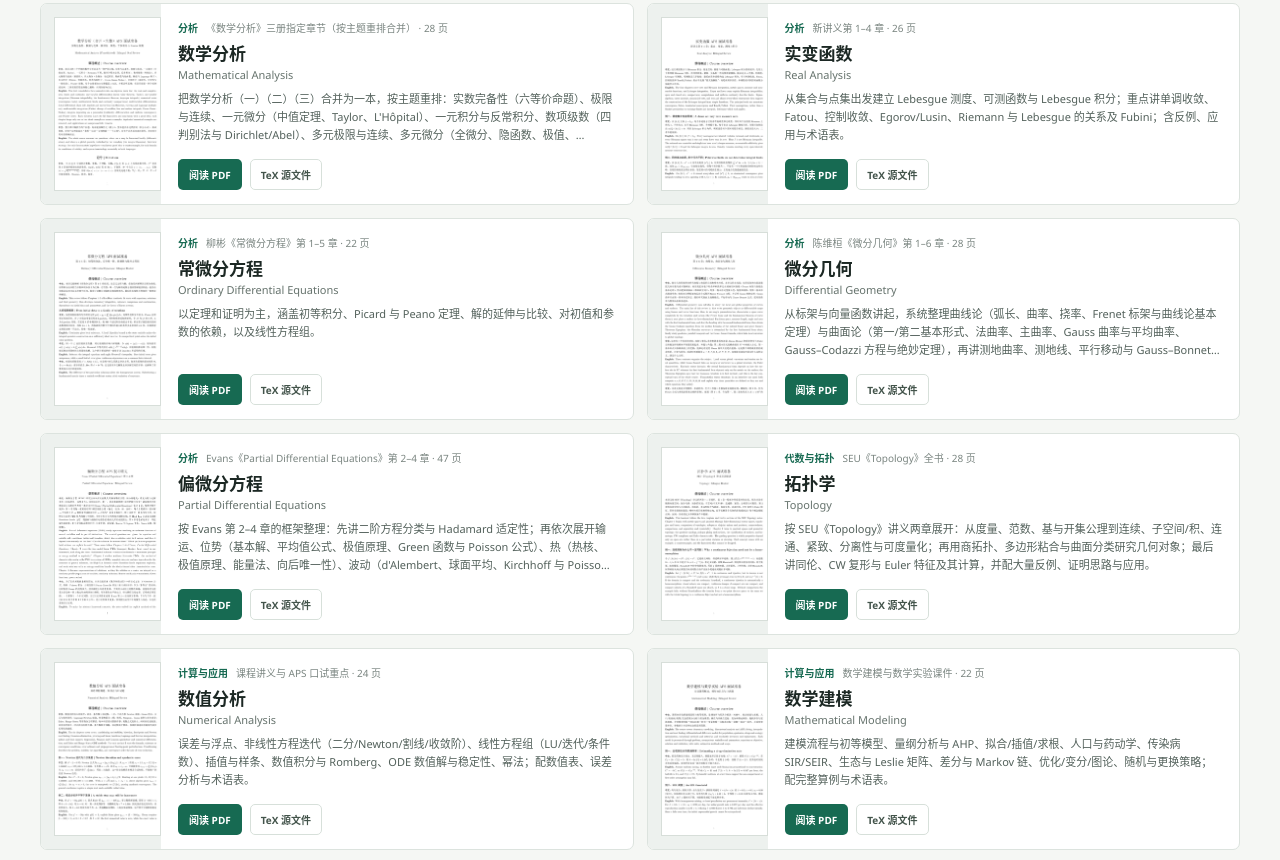
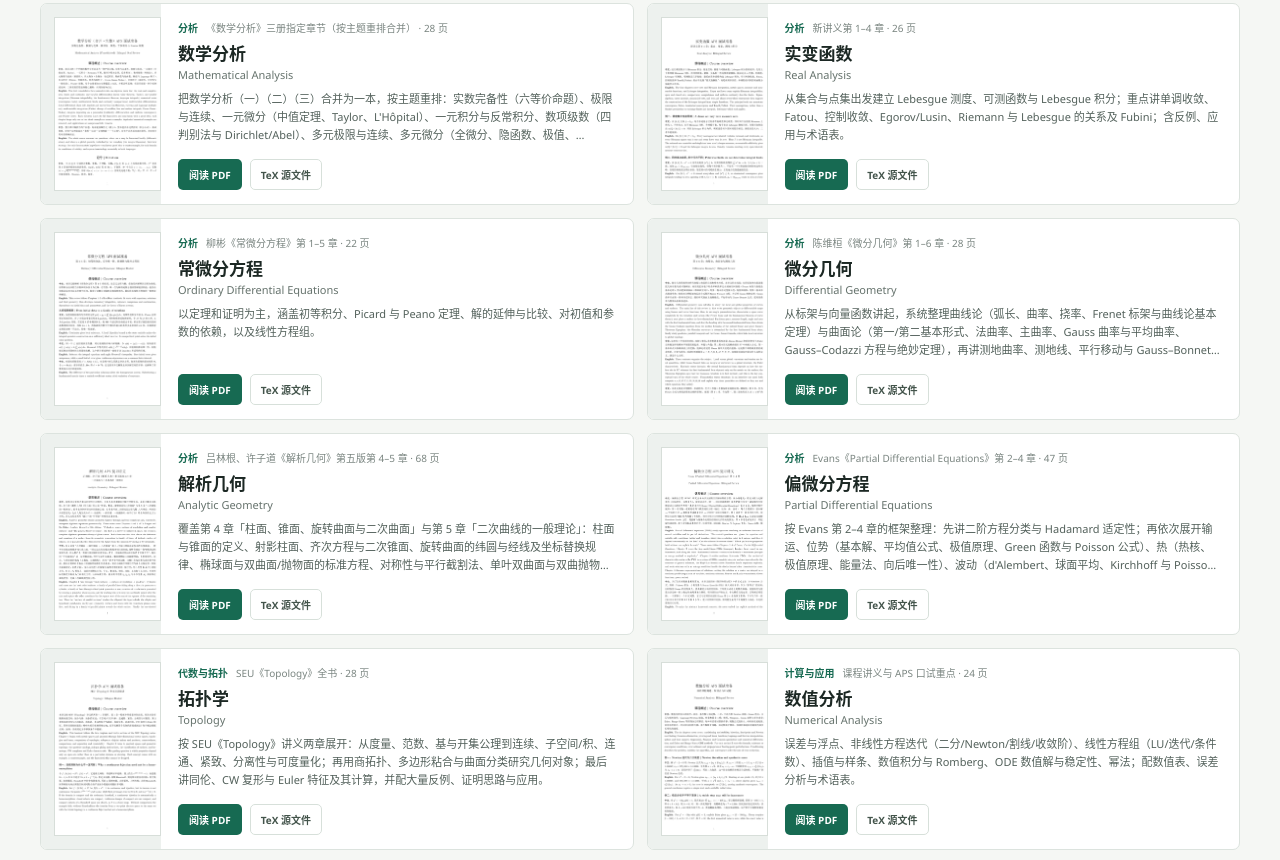
Before and after one commit to SEU-Prime/aps-math-library, a plain HTML site: page index.html in a window 1280 px wide. Shown: the part 847-1707 px from the top of the page. Drawn offline with Linux system fonts and the light colour scheme.

Commit message:
Add analytic geometry booklet (Ch.4-5, 68 pages); register merged HA/MA books

```diff
--- a/courses.json
+++ b/courses.json
@@ -110,6 +110,20 @@
     "tex": "materials/differential-geometry/source.tex",
     "cover": "materials/differential-geometry/cover.png",
     "keywords": "微分几何 曲线 弧长 曲率 挠率 Frenet 标架 Frenet 公式 第一基本形式 第二基本形式 法曲率 Weingarten 映射 主曲率 Gauss 曲率 平均曲率 Gauss-Codazzi 方程 绝妙定理 测地线 平行移动 Gauss-Bonnet"
+  },
+  {
+    "id": "analytic-geometry",
+    "title": "解析几何",
+    "subtitle": "Analytic Geometry",
+    "group": "analysis",
+    "groupLabel": "分析",
+    "scope": "吕林根、许子道《解析几何》第五版第 4–5 章",
+    "pages": 68,
+    "summary": "覆盖第 4 章「柱面、锥面、旋转曲面与二次曲面」与第 5 章「二次曲线的一般理论」：柱面与锥面的定义、射影柱面、齐次方程与二次锥面、旋转曲面的纬圆与经线及坐标替换规律、椭球面与双曲面/抛物面的标准方程、对称性与平行截割法、单叶双曲面与双曲抛物面的两族直母线及共面/异面定理；二次曲线的渐近方向、中心、渐近线、切线、直径与共轭直径、主直径与主方向、坐标变换化简与九种标准方程、不变量与半不变量的分类判别。定义与定理按教材原文并标注书中编号，配 30 个完整算例、23 条口试问答与 85 条中英术语。",
+    "pdf": "materials/analytic-geometry/analytic-geometry-aps.pdf",
+    "tex": "materials/analytic-geometry/source.tex",
+    "cover": "materials/analytic-geometry/cover.png",
+    "keywords": "解析几何 柱面 锥面 旋转曲面 椭球面 单叶双曲面 双叶双曲面 椭圆抛物面 双曲抛物面 直母线 二次曲线 渐近方向 中心 渐近线 切线 直径 共轭直径 主直径 主方向 特征方程 坐标变换 标准方程 不变量 半不变量 二次曲线分类"
   },
   {
     "id": "partial-differential-equations",
--- a/index.html
+++ b/index.html
@@ -26,7 +26,7 @@
           <p class="intro-text">按课程查阅 APS 面试准备讲义。每份材料围绕课程主线整理定义、公式、具体例子与可能的追问，并附中文和英文表述。</p>
         </div>
         <dl class="library-stats" aria-label="资料库概况">
-          <div><dt id="course-total">22</dt><dd>门课程</dd></div>
+          <div><dt id="course-total">21</dt><dd>门课程</dd></div>
           <div><dt>中英</dt><dd>双语讲义</dd></div>
           <div><dt>PDF</dt><dd>在线阅读</dd></div>
         </dl>
@@ -49,7 +49,7 @@
         </div>
 
         <div class="results-line">
-          <p id="result-count" aria-live="polite">显示 22 门课程</p>
+          <p id="result-count" aria-live="polite">显示 21 门课程</p>
           <p>每门课程提供 PDF 和可编辑的 TeX 源文件</p>
         </div>
         <div id="course-list" class="course-grid" aria-live="polite"></div>
```
Also changed, not shown: materials/analytic-geometry/cover.png (added), 3 other files.
